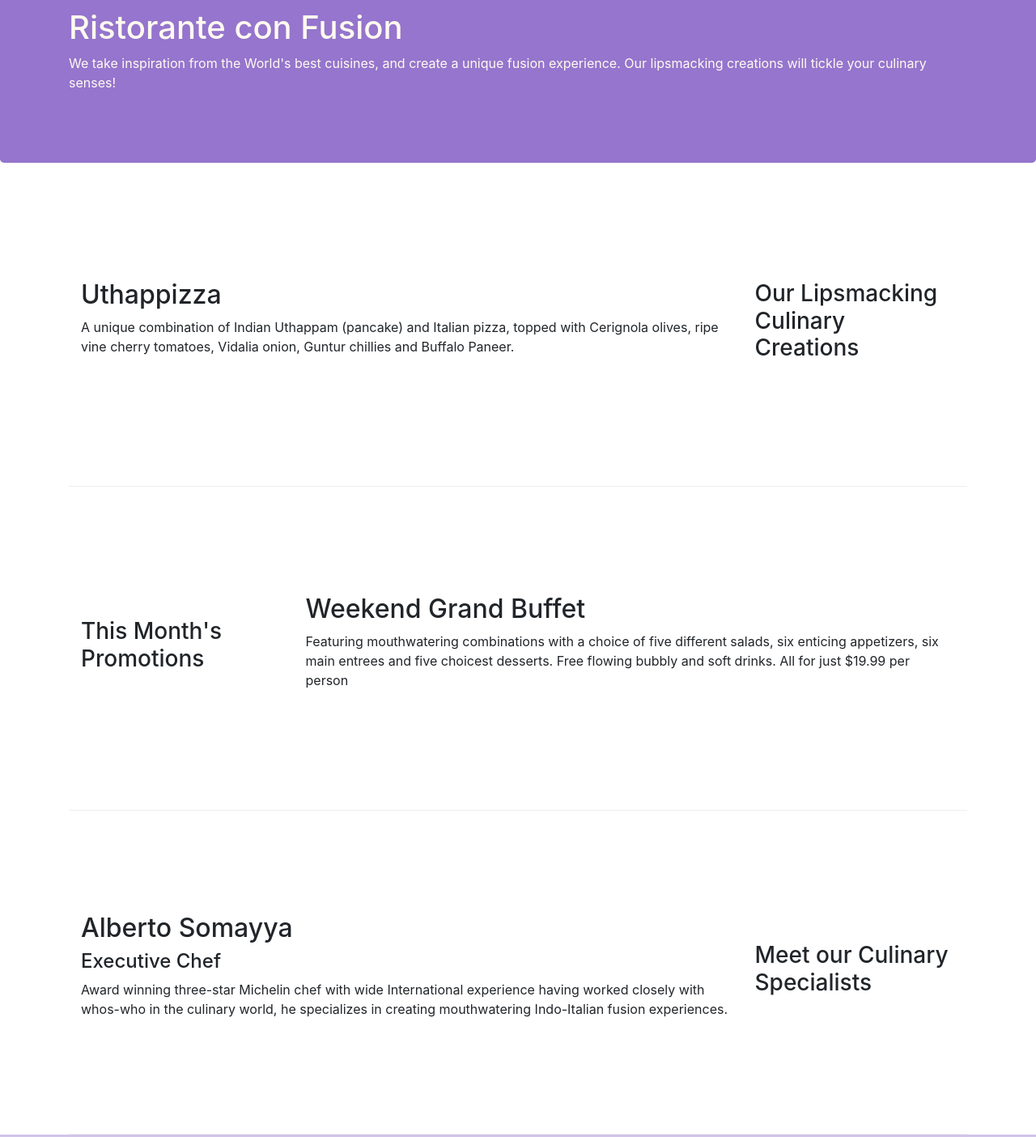
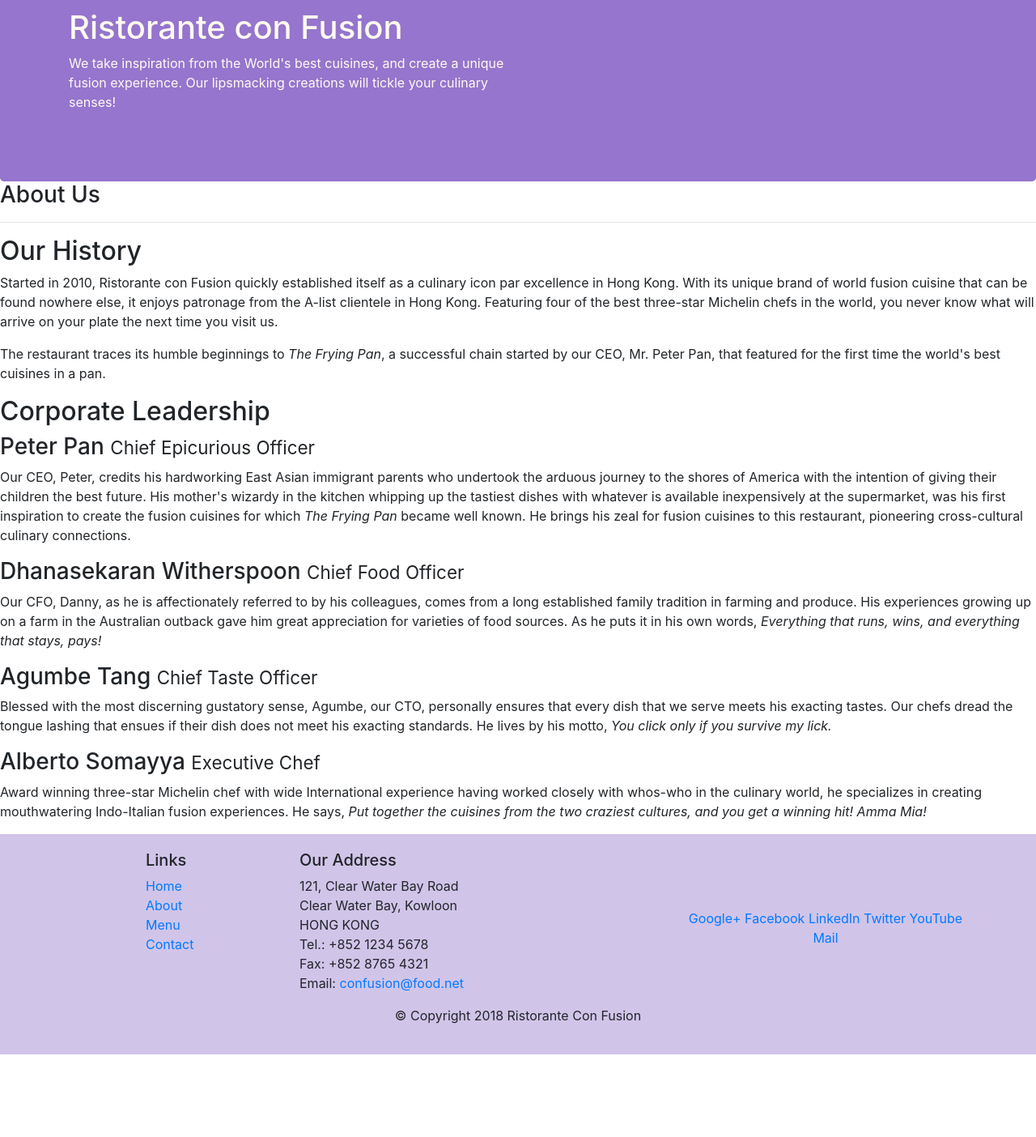
Before and after one commit to kundan9572/Online-Food-Delivery-Using-Bootstrap, a website: page index.html in a window 1280 px wide. Shown: the part 60-1464 px from the top of the page at 81% size. After the commit the page ends 1362 px from the top, so only its background shows below. Drawn offline with nearby package versions, Linux system fonts and the light colour scheme.

Commit message:
assignment commit

```diff
--- a/index.html
+++ b/index.html
@@ -18,48 +18,49 @@
     <header class="jumbotron">
         <div class="container">
             <div class="row row-header">
-                <div class="col-12 col-sm-12">
+                <div class="col-12 col-sm-6">
                     <h1>Ristorante con Fusion</h1>
                     <p>We take inspiration from the World's best cuisines, and create a unique fusion experience. Our lipsmacking creations will tickle your culinary senses!</p>
                 </div>
-                <div class="=col-12 col-sm">
+                <div class="col-12 col-sm">
                 </div>
             </div>
         </div>
     </header>
 
-    <div class="container">
-        <div class="row row-content align-items-center">
-            <div class="col-12 col-sm-4 order-sm-last col-md-3">
-                <h3>Our Lipsmacking Culinary Creations</h3>
+    <div>
+        <div>
+            <div>
+               <h3>About Us</h3>
+               <hr>
             </div>
-            <div class="col col-sm order-sm-first col-md">
-                <h2>Uthappizza</h2>
-                <p>A unique combination of Indian Uthappam (pancake) and Italian pizza, topped with Cerignola olives, ripe vine cherry tomatoes, Vidalia onion, Guntur chillies and Buffalo Paneer.</p>
+        </div>
+
+        <div>
+            <div>
+                <h2>Our History</h2>
+                <p>Started in 2010, Ristorante con Fusion quickly established itself as a culinary icon par excellence in Hong Kong. With its unique brand of world fusion cuisine that can be found nowhere else, it enjoys patronage from the A-list clientele in Hong Kong.  Featuring four of the best three-star Michelin chefs in the world, you never know what will arrive on your plate the next time you visit us.</p>
+                <p>The restaurant traces its humble beginnings to <em>The Frying Pan</em>, a successful chain started by our CEO, Mr. Peter Pan, that featured for the first time the world's best cuisines in a pan.</p>
+            </div>
+            <div>
             </div>
         </div>
 
 
-        <div class="row row-content align-items-center">
-            <div class="col-12 col-sm-4 col-md-3">
-                <h3>This Month's Promotions</h3>
+        <div>
+            <div>
+                <h2>Corporate Leadership</h2>
+                <h3>Peter Pan <small>Chief Epicurious Officer</small></h3>
+                <p>Our CEO, Peter, credits his hardworking East Asian immigrant parents who undertook the arduous journey to the shores of America with the intention of giving their children the best future. His mother's wizardy in the kitchen whipping up the tastiest dishes with whatever is available inexpensively at the supermarket, was his first inspiration to create the fusion cuisines for which <em>The Frying Pan</em> became well known. He brings his zeal for fusion cuisines to this restaurant, pioneering cross-cultural culinary connections.</p>
+                <h3>Dhanasekaran Witherspoon <small>Chief Food Officer</small></h3>
+                <p>Our CFO, Danny, as he is affectionately referred to by his colleagues, comes from a long established family tradition in farming and produce. His experiences growing up on a farm in the Australian outback gave him great appreciation for varieties of food sources. As he puts it in his own words, <em>Everything that runs, wins, and everything that stays, pays!</em></p>
+                <h3>Agumbe Tang <small>Chief Taste Officer</small></h3>
+                <p>Blessed with the most discerning gustatory sense, Agumbe, our CTO, personally ensures that every dish that we serve meets his exacting tastes. Our chefs dread the tongue lashing that ensues if their dish does not meet his exacting standards. He lives by his motto, <em>You click only if you survive my lick.</em></p>
+                <h3>Alberto Somayya <small>Executive Chef</small></h3>
+                <p>Award winning three-star Michelin chef with wide International experience having worked closely with whos-who in the culinary world, he specializes in creating mouthwatering Indo-Italian fusion experiences. He says, <em>Put together the cuisines from the two craziest cultures, and you get a winning hit! Amma Mia!</em></p>
             </div>
-            <div class="col col-sm col-md">
-                <h2>Weekend Grand Buffet</h2>
-                <p>Featuring mouthwatering combinations with a choice of five different salads, six enticing appetizers, six main entrees and five choicest desserts. Free flowing bubbly and soft drinks. All for just $19.99 per person </p>
-            </div>
-        </div>
+       </div>
 
-        <div class="row row-content align-items-center">
-            <div class="col-12 col-sm-4 order-sm-last col-md-3">
-                <h3>Meet our Culinary Specialists</h3>
-            </div>
-            <div class="col col-sm order-sm-first col-md">
-                <h2>Alberto Somayya</h2>
-                <h4>Executive Chef</h4>
-                <p>Award winning three-star Michelin chef with wide International experience having worked closely with whos-who in the culinary world, he specializes in creating mouthwatering Indo-Italian fusion experiences. </p>
-            </div>
-        </div>
     </div>
 
     <footer class="footer">
@@ -103,10 +104,11 @@
            </div>
         </div>
     </footer>
-        <!-- jQuery first, then Popper.js, then Bootstrap JS. -->
-        <script src="node_modules/jquery/dist/jquery.slim.min.js"></script>
-        <script src="node_modules/popper.js/dist/umd/popper.min.js"></script>
-        <script src="node_modules/bootstrap/dist/js/bootstrap.min.js"></script>
+    <!-- jQuery first, then Popper.js, then Bootstrap JS. -->
+    <script src="node_modules/jquery/dist/jquery.slim.min.js"></script>
+    <script src="node_modules/popper.js/dist/umd/popper.min.js"></script>
+    <script src="node_modules/bootstrap/dist/js/bootstrap.min.js"></script>
+
 
 </body>
 
```
